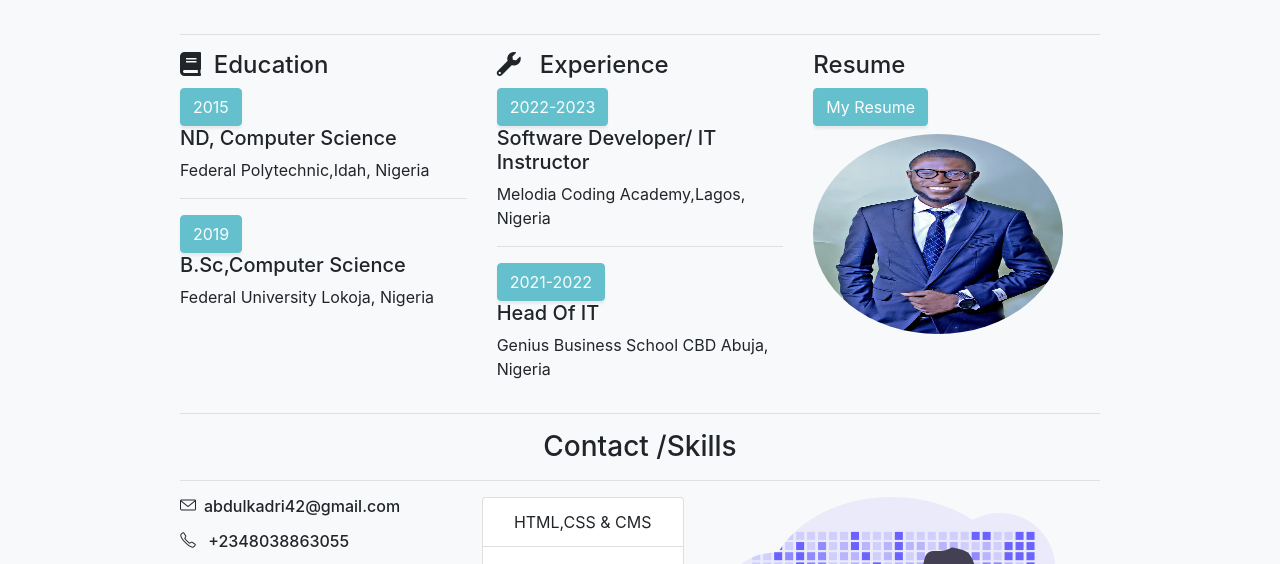
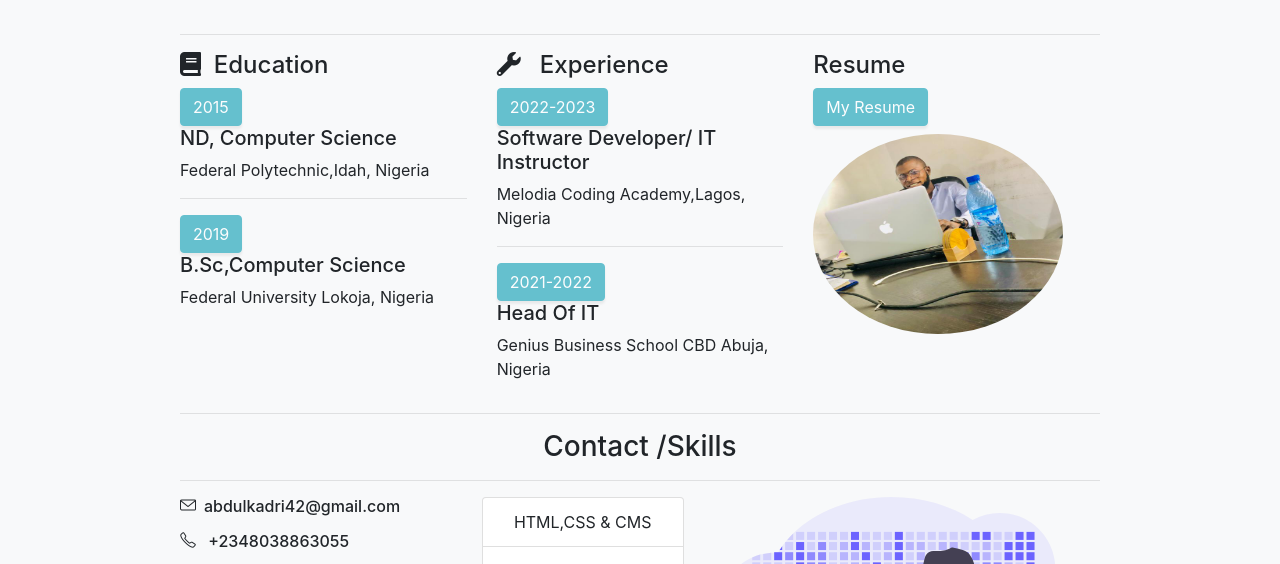
Before and after one commit to kadrikondi/kadrikondi.github.io, a website with bundled scripts: page index.html in a window 1280 px wide. Shown: the part 1160-1724 px from the top of the page. Built offline with nearby package versions, Linux system fonts and the light colour scheme; files whose address does not match are found by name.

Commit message:
update photo

```diff
--- a/index.html
+++ b/index.html
@@ -148,7 +148,9 @@
         </li>
 
         <li class="sidebar-nav-item">
-          <a href="https://a.picoapps.xyz/boo-port"> Birthday Message Generator </a>
+          <a href="https://a.picoapps.xyz/boo-port">
+            Birthday Message Generator
+          </a>
         </li>
       </ul>
     </nav>
@@ -230,7 +232,7 @@
                 </button>
                 <img
                   id="kondiceo"
-                  src="./img/kondiceo.jpg"
+                  src="img/me.jpg"
                   alt=" idris abdulkadri"
                   class="mt-2 rounded-circle"
                 />
```
Also changed, not shown: img/me.jpg (added).
